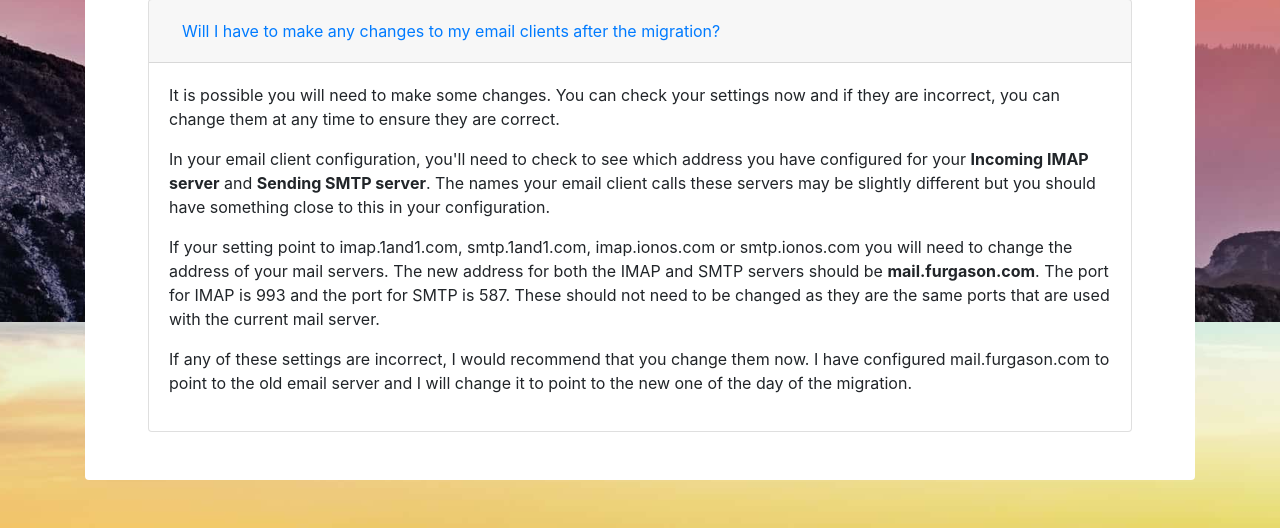
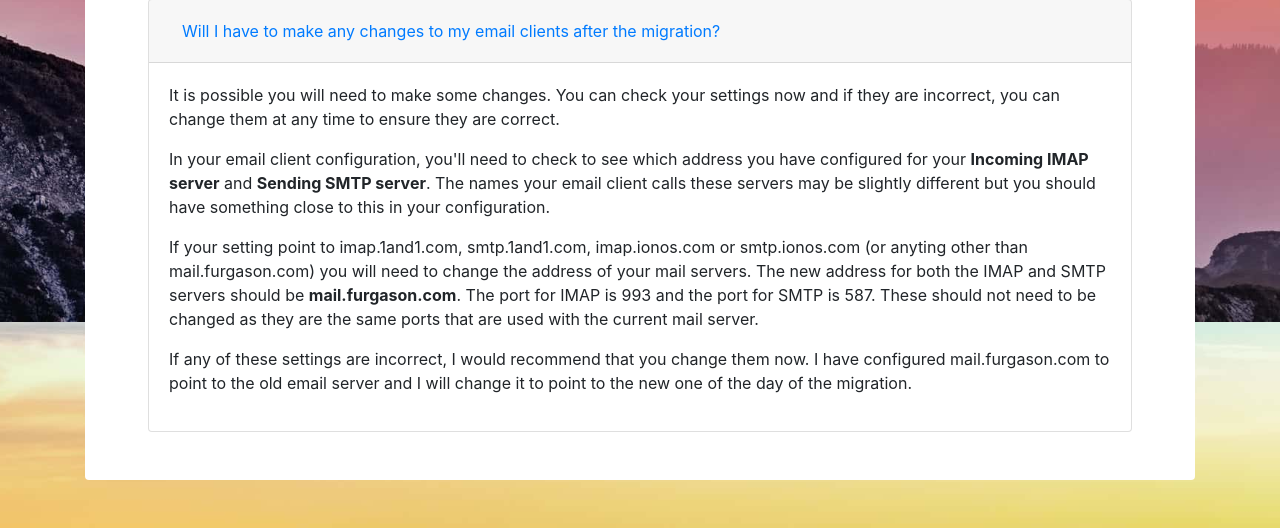
Before and after one commit to furgy/flask-imap-passwd, a Flask app: page /faq in a window 1280 px wide, after a click on "Will I have to make any changes to my email clients after th". Shown: the part 478-1006 px from the top of the page. Run offline with Flask 2, Linux system fonts and the light colour scheme; some libraries are stand-ins or nearby versions.

Commit message:
Updates FAQ

```diff
--- a/templates/faq.html
+++ b/templates/faq.html
@@ -154,10 +154,11 @@
                        names your email client calls these servers may be slightly different but you should
                        have something close to this in your configuration.<p>
                     <p>If your setting point to imap.1and1.com, smtp.1and1.com, imap.ionos.com or smtp.ionos.com
-                       you will need to change the address of your mail servers.  The new address for both the
-                       IMAP and SMTP servers should be <b>mail.furgason.com</b>.  The port for IMAP is 993 and
-                       the port for SMTP is 587.  These should not need to be changed as they are the same ports
-                       that are used with the current mail server.</p>
+                       (or anyting other than mail.furgason.com) you will need to change the address of your mail
+                       servers.  The new address for both the IMAP and SMTP servers should be
+                       <b>mail.furgason.com</b>.  The port for IMAP is 993 and the port for SMTP is 587.  These
+                       should not need to be changed as they are the same ports that are used with the current
+                       mail server.</p>
                     <p>If any of these settings are incorrect, I would recommend that you change them now.  I
                        have configured mail.furgason.com to point to the old email server and I will change it
                        to point to the new one of the day of the migration.
```
